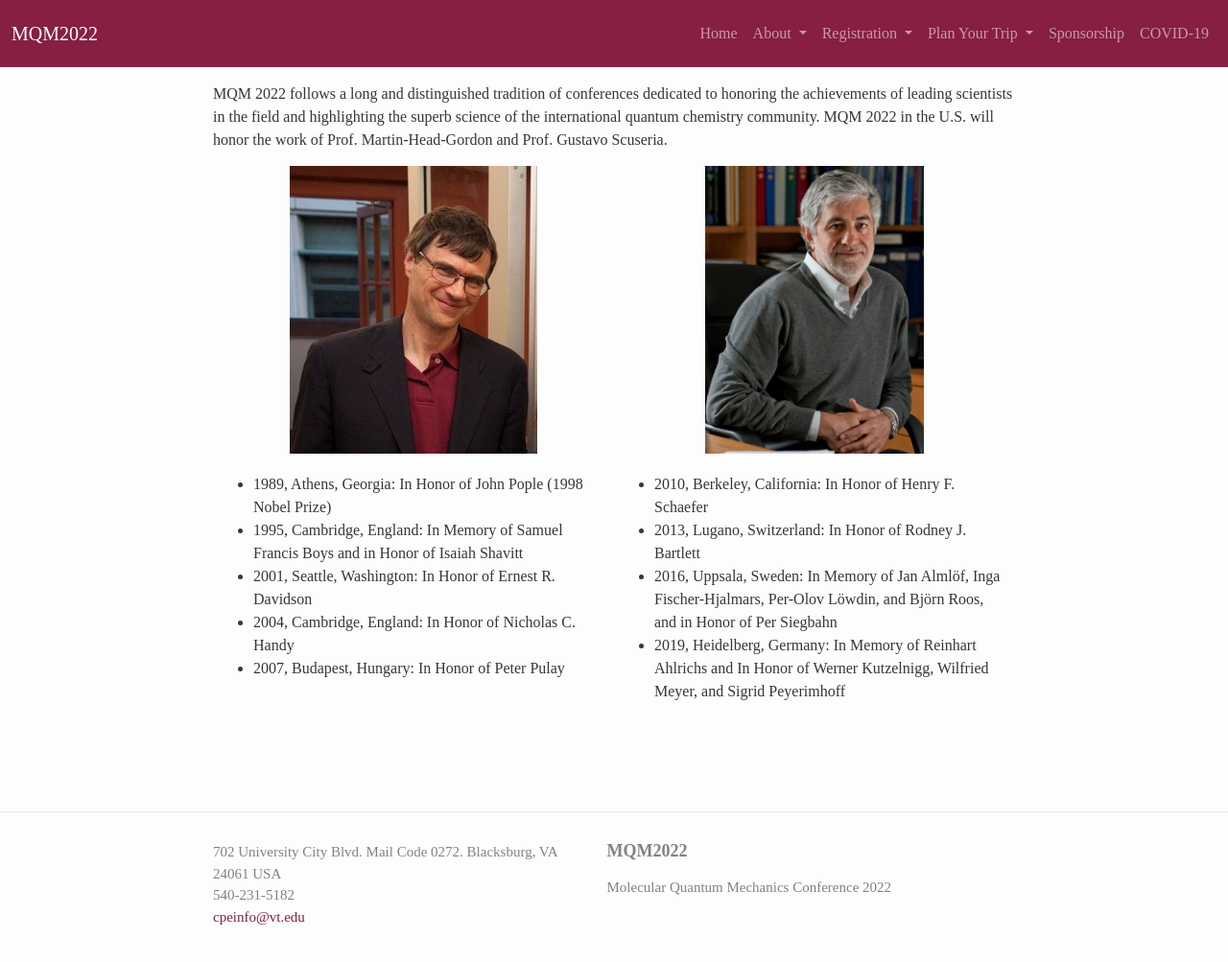
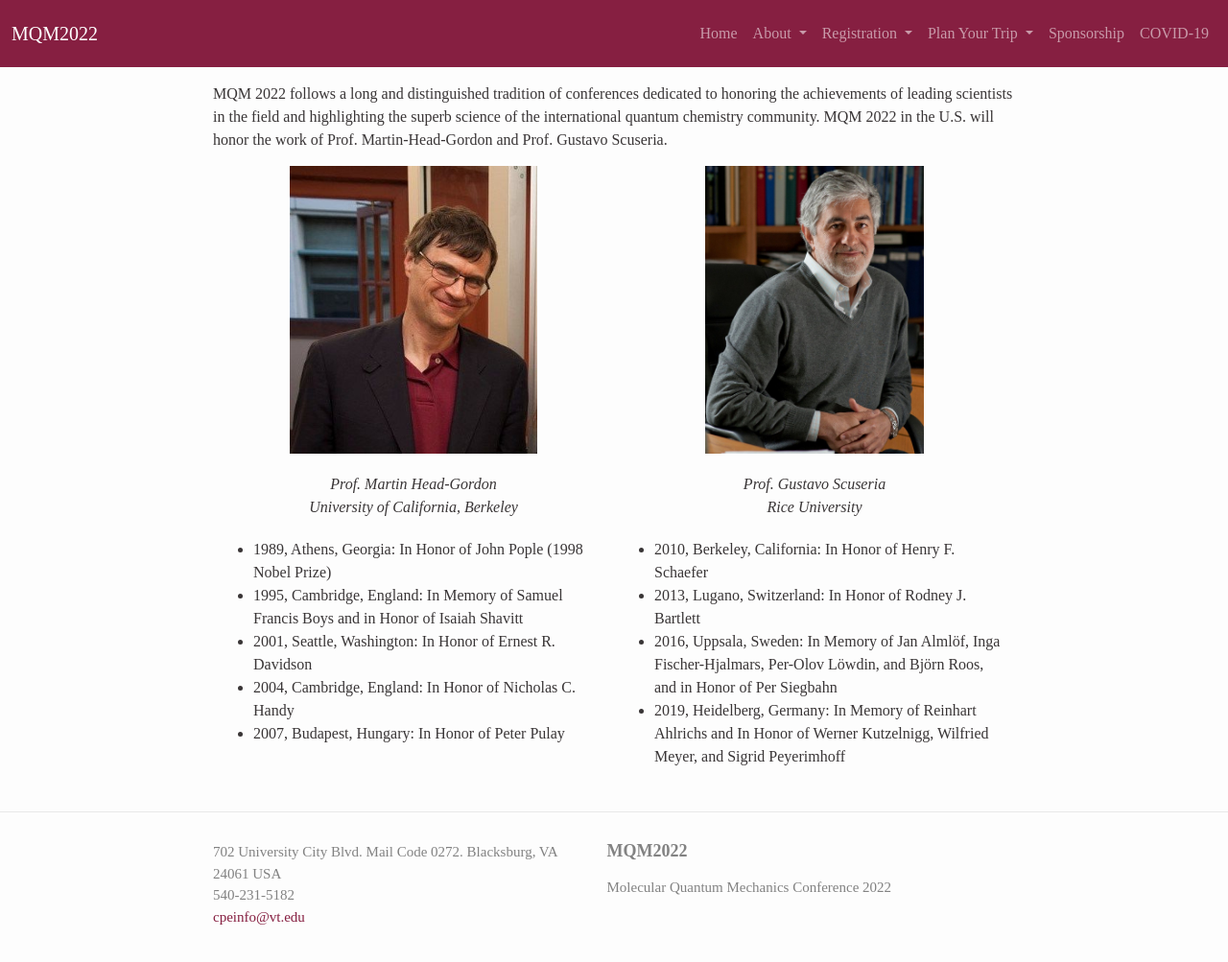
Before and after one commit to jchen0506/jchen0506.github.io, a Jekyll site: the page built from honored_work.md, in a window 1280 px wide and 1027 px high. Shown: the top 1003 px of the window at 96% size. Built offline with Jekyll 4.4.1, drawn with Linux system fonts in a browser that asks for light colours; some web fonts are replaced; Markdown is read by kramdown in place of the engine named in the settings; a script that is not in the unit is left out.

```diff
--- a/_includes/header.html
+++ b/_includes/header.html
@@ -7,7 +7,7 @@
 
 	<nav class="navbar fixed-top navbar-expand-lg navbar-dark" style="background-color: #861F41;">
 		<div class="container-fluid">
-			<a class="navbar-brand" href="#">MQM2022</a>
+			<a class="navbar-brand" href="/">MQM2022</a>
 			<button class="navbar-toggler" type="button" data-bs-toggle="collapse" data-bs-target="#navbarNavDropdown"
 				aria-controls="navbarNavDropdown" aria-expanded="false" aria-label="Toggle navigation">
 				<span class="navbar-toggler-icon"></span>
--- a/assets/css/style.scss
+++ b/assets/css/style.scss
@@ -3,13 +3,19 @@
 
 @import 'minima';
 
+@font-face {
+	font-family: Crimson; src: url('assets/crimson/Crimson-Roman.otf');
+}
+@font-face {
+	font-family: Acherus_Grotesque; src: url('assets/acherus-grotesque-cufonfonts/acherus_grotesque_-_regular.otf');
+}
 body {
 	box-sizing: border-box;
 	overflow-x: hidden;
-	font-family: 'Crimson Text', serif;
+	font-family: Crimson;
 }
 h1, h2, h3 {
-	font-family: 'Acherus Grotesque';
+	font-family: Acherus_Grotesque;
 	text-decoration: none;
 }
 
@@ -82,8 +88,13 @@ details {
 
 .hornored_prof {
 	height: 300px;
+
 }
 
+.prof_name {
+	font-weight: 200;
+
+}
 .fab {
 	font-size: 2rem;
 	color: #ed1c24ff;
--- a/honored_work.md
+++ b/honored_work.md
@@ -12,6 +12,15 @@ MQM 2022 follows a long and distinguished tradition of conferences dedicated to
 		</div>
 		<div class="col">
 			<img src="assets/images/pasted-image-2.jpg" class="hornored_prof">
+		</div>
+	</div>
+	<div class="row row-heading">
+		<div class="col prof_name">
+			<em>Prof. Martin Head-Gordon<br>
+			University of California, Berkeley</em>
+		</div>
+		<div class="col prof_name">
+			<em>Prof. Gustavo Scuseria <br> Rice University</em>
 		</div>
 	</div>
 	<div class="row">
```
Also changed, not shown: assets/crimson/SIL Open Font License.txt (added, +43 -0 lines), assets/acherus-grotesque-cufonfonts/acherus_grotesque_-_regular.otf (added), assets/acherus-grotesque-cufonfonts/acherus_grotesque_-_regular_italic.otf (added), assets/crimson/Crimson-Bold.otf (added), assets/crimson/Crimson-BoldItalic.otf (added), assets/crimson/Crimson-Italic.otf (added), assets/crimson/Crimson-Roman.otf (added), assets/crimson/Crimson-Semibold.otf (added), assets/crimson/Crimson-SemiboldItalic.otf (added), 2 other files.
